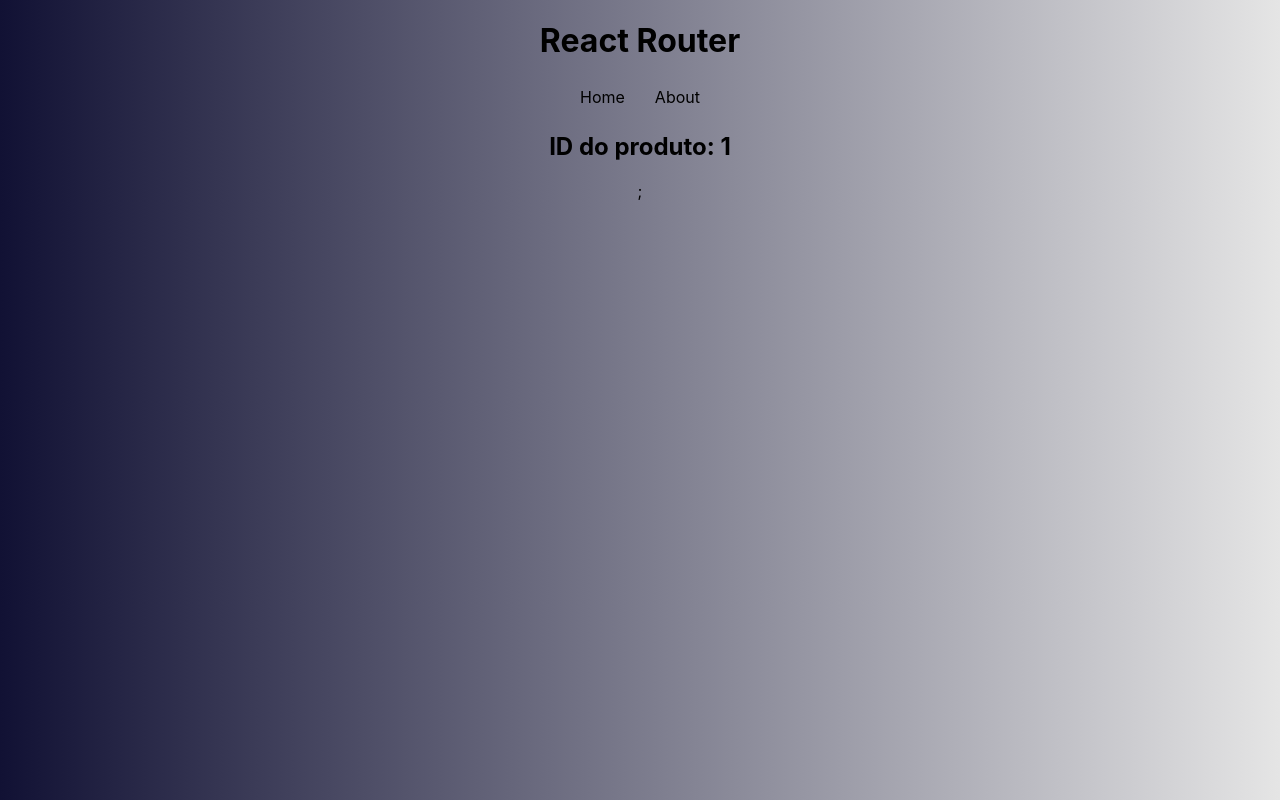
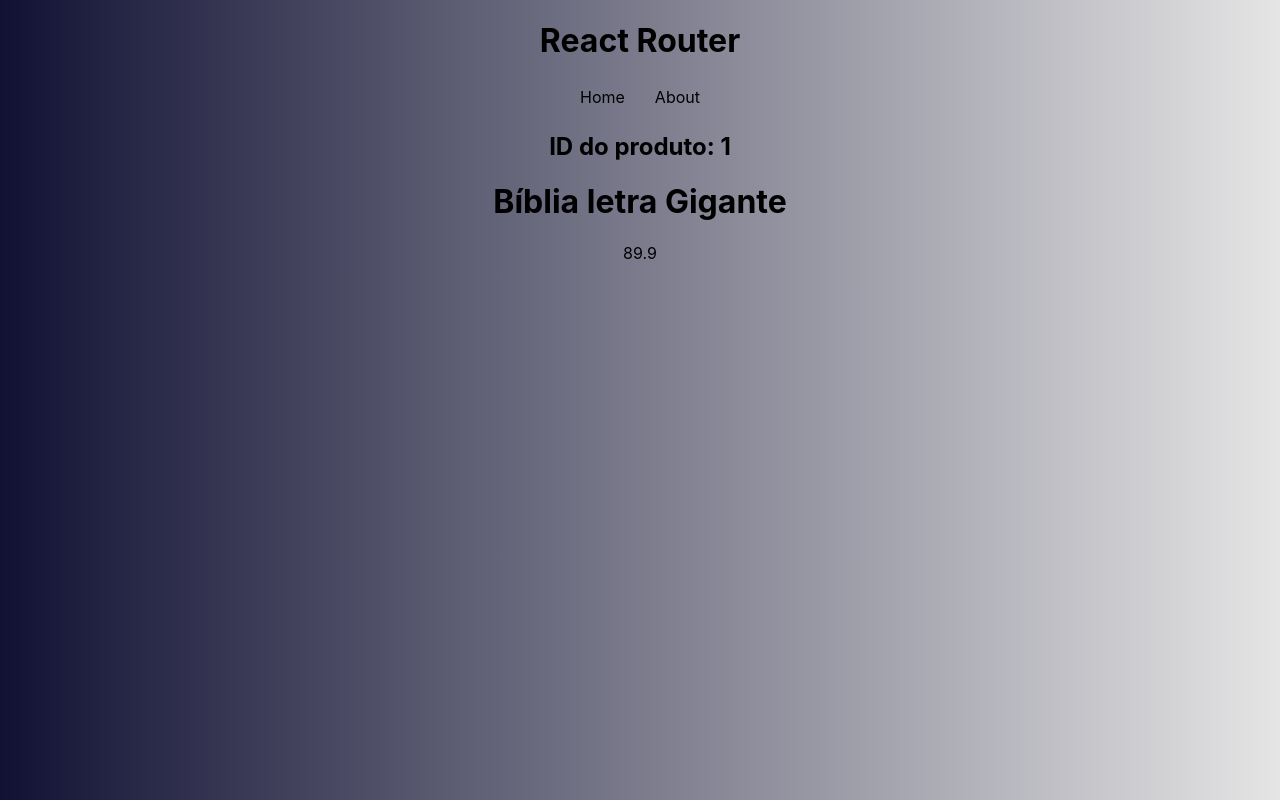
Before and after one commit to fabiocosta123/React_Parte2_Mateus_Batisti, a React (Create React App) app in the folder React_Router/react_router/: page /products/1 in a window 1280 px wide. Built offline with nearby package versions, Linux system fonts and the light colour scheme; data requests are answered from the project's data file.

Commit message:
criando carregamento de dados dinamicos

```diff
--- a/React_Router/react_router/data/db.json
+++ b/React_Router/react_router/data/db.json
@@ -24,6 +24,11 @@
       "id": 5,
       "name": "Caneca porcelana",
       "price": 34.9
+    },
+    {
+      "id": 6,
+      "name": "Caneca Branca",
+      "price": 29.9
     }
   ]
 }
--- a/React_Router/react_router/src/Pages/Product.js
+++ b/React_Router/react_router/src/Pages/Product.js
@@ -1,11 +1,28 @@
 import { useParams } from "react-router-dom";
+import { useFetch } from "../hooks/useFetch";
 
 const Product = () => {
   // rota dinamica
   const { id } = useParams();
+
+  // carregamento dado individual
+  const url = "http://localhost:3000/products/" + id;
+
+  const { data: product, loading, error } = useFetch(url);
+
+  console.log(product);
+
   return (
     <>
-      <h2>ID do produto: {id}</h2>;
+      <h2>ID do produto: {id}</h2>
+      {error && <p>Ocorreu um erro...</p>}
+      {loading && <p>Carregando...</p>}
+      {product && (
+        <div>
+          <h1> {product.name}</h1>
+          <p>{product.price}</p>
+        </div>
+      )}
     </>
   );
 };
```
